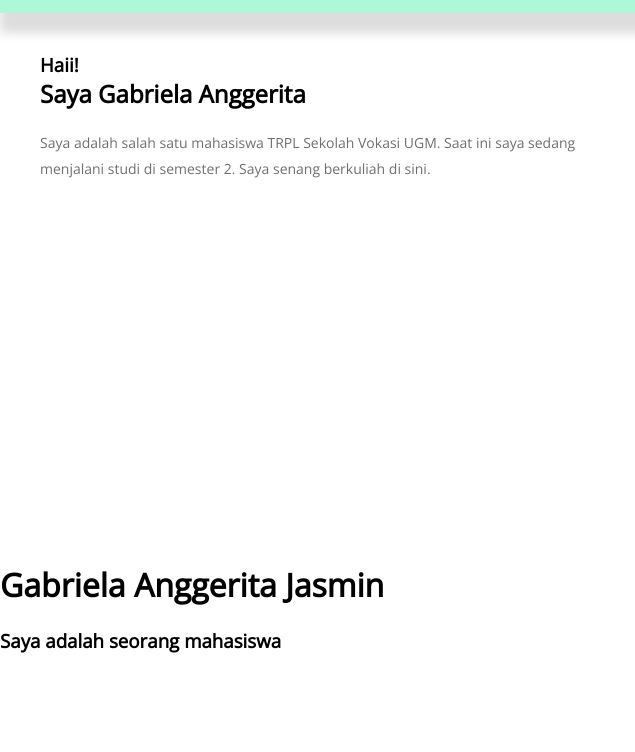
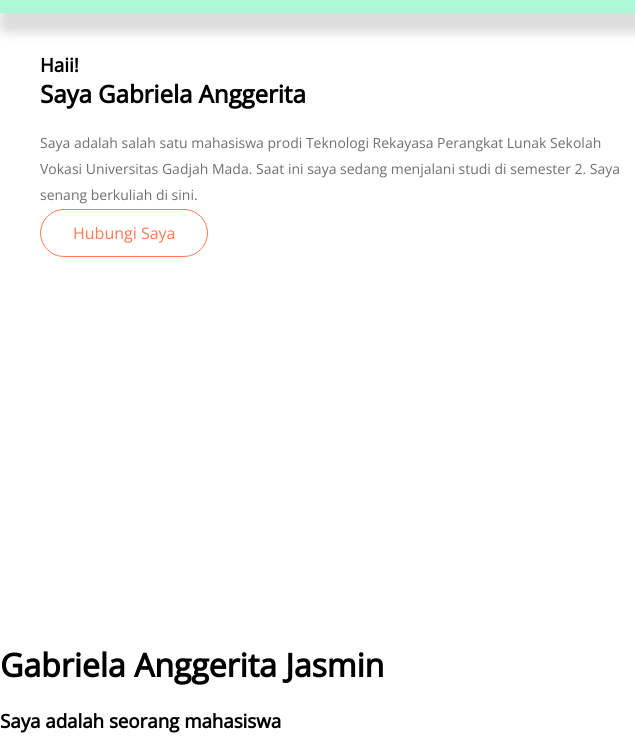
Before and after one commit to anggerita/profile, a plain HTML site: page index.html in a window 1280 px wide. Shown: the part 48-800 px from the top of the page, 0-635 px from the left. Drawn offline with nearby package versions, Linux system fonts and the light colour scheme.

Commit message:
Menambahkan button

```diff
--- a/css/style.css
+++ b/css/style.css
@@ -82,3 +82,20 @@ a {
 	width: 100%;
 	border-radius: 1rem;
 }
+
+.call-me {
+	padding: 12px 32px;
+	background-color: #fff;
+	color: #ff7b51;
+	margin-top: 16px;
+	border-radius: 32px;
+	border: 1px solid #ff7b51;
+	transition: 0.3s;
+}
+
+.call-me: hover {
+	box-shadow: 0px 10px 20px #ddd;
+	background-color:#ff7b51;
+	color: white;
+	transition: 0.3s;
+}
--- a/index.html
+++ b/index.html
@@ -35,9 +35,12 @@
 			<h3>Haii!</h3>
 			<h1>Saya Gabriela Anggerita</h1>
 
-			<p>Saya adalah salah satu mahasiswa TRPL Sekolah Vokasi UGM.
+			<p>Saya adalah salah satu mahasiswa prodi Teknologi Rekayasa
+			Perangkat Lunak Sekolah Vokasi Universitas Gadjah Mada.
 			Saat ini saya sedang menjalani studi di semester 2.
 			Saya senang berkuliah di sini.</p>
+
+			<a href="#" class="call-me">Hubungi Saya</a>
 		</div>
 
 		<div id="gambar">
@@ -48,6 +51,10 @@
 		</div>
 	</section>
 
+	<section id="keahlian" class="section">
+
+	</section>
+
 	<h1>Gabriela Anggerita Jasmin</h1>
 	<h3>Saya adalah seorang mahasiswa</h3>
 </body>
```
